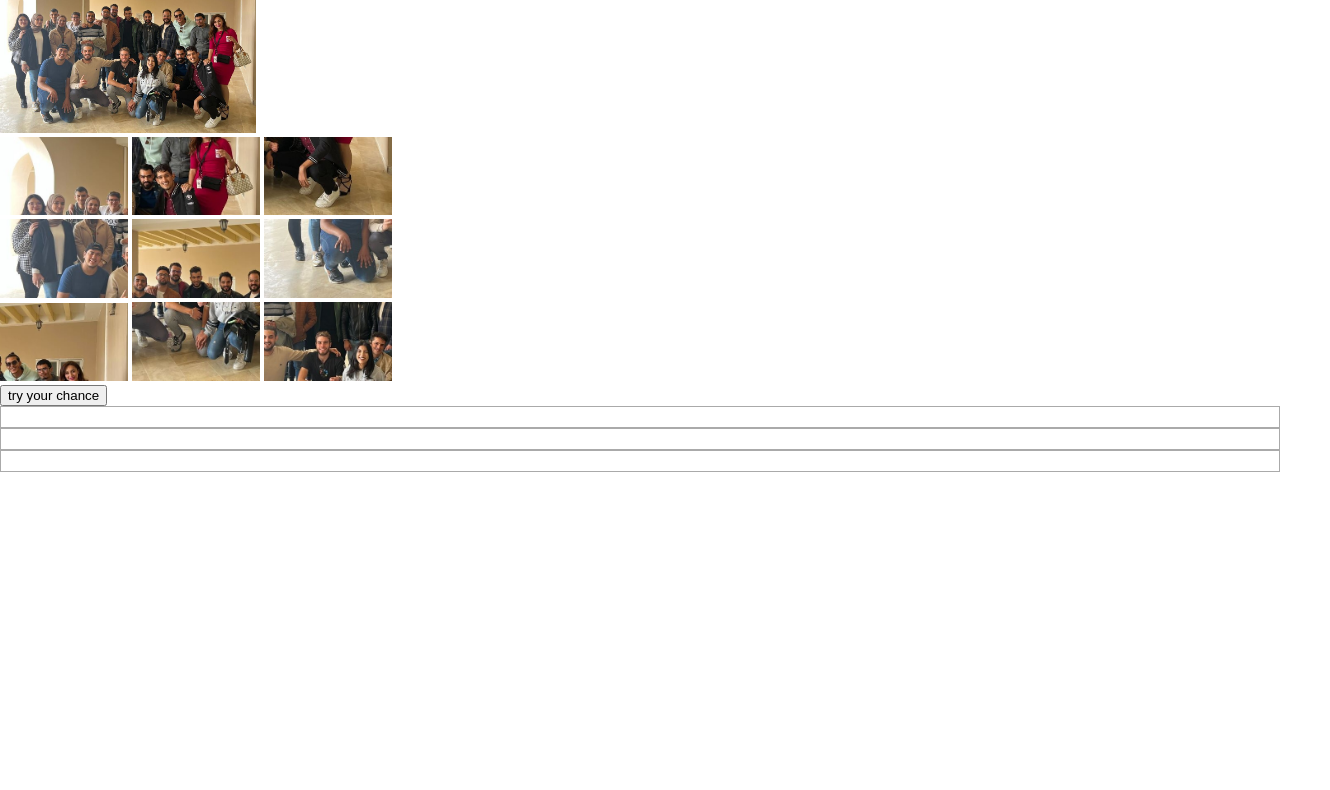
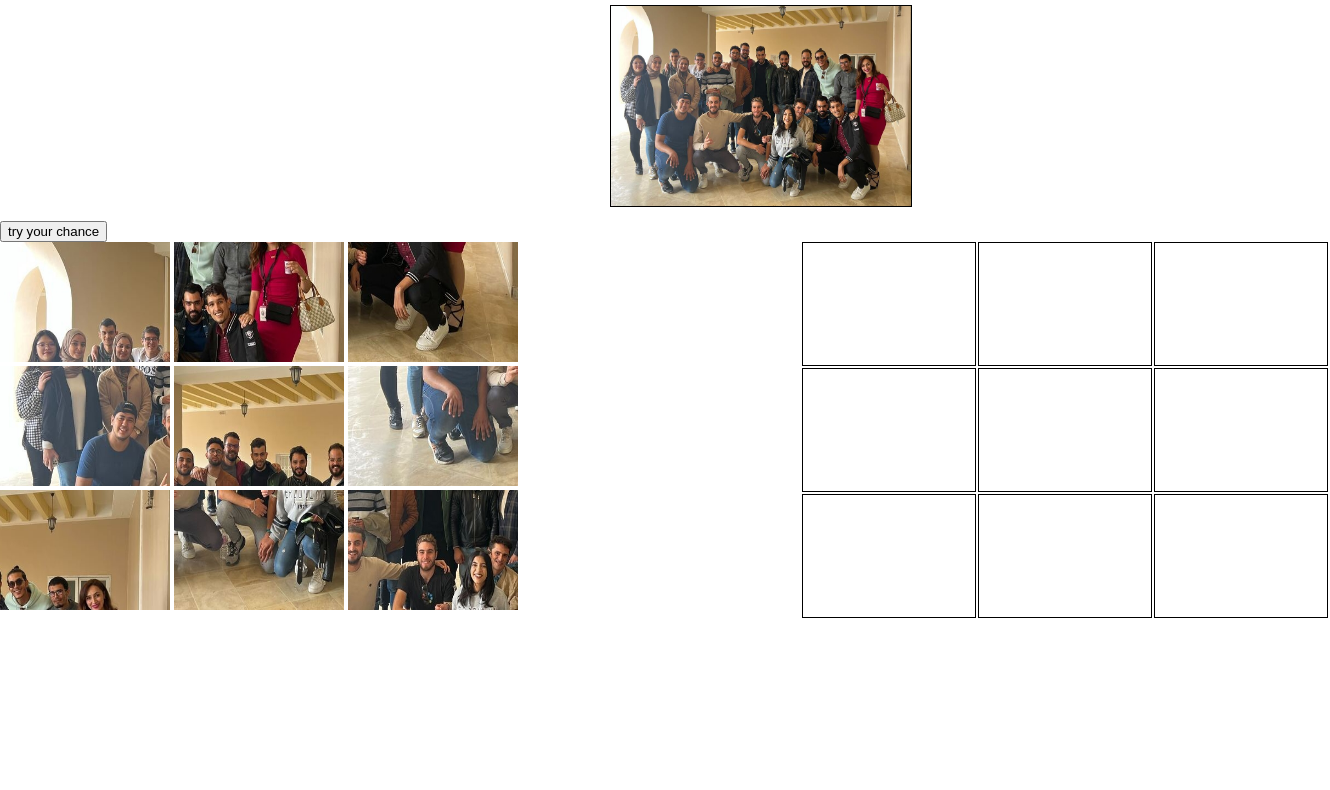
Before and after one commit to c18PuzzelGame/puzzelGame, a plain HTML site: page index.html in a window 1280 px wide. Shown: the part 62-852 px from the top of the page, 1330 px wide, since content can reach past the window. Before the commit the page ends 800 px from the top, so only its background shows below. Drawn offline with Linux system fonts and the light colour scheme.

Commit message:
add file

```diff
--- a/index.html
+++ b/index.html
@@ -11,10 +11,13 @@
     <div class="head">
         <h1>C18 Puzzel</h1>
     </div>
+
     <div id="left">
+        <div><img src="images/Image from iOS.jpg" id="prev" ></div>
+        <button id="ok">try your chance</button>
+        <p class="text"></p>
 
-        <img src="images/Image from iOS.jpg" style="height: 20% ;width: 20%;">
-        <div>
+        <div id="left2">
             <div>
                 <img src="images/conteneur/1.jpg"class="im" id="drag1"draggable='true' ondragstart="drag(event)">
                 <!-- <input type="text" class="inp" id="input1"> -->
@@ -40,13 +43,34 @@
                 <!-- <input type=""inp" id="input9"> -->
             </div>
         </div>
-        <button id="ok">try your chance</button>
     </div>
-    <div>
+
+
+
+    <!-- <div id="flex">
         <div class="right" id="div1" ondrop="drop(event)" ondragover="allowDrop(event)"></div>
         <div class="right" id="div2" ondrop="drop(event)" ondragover="allowDrop(event)"></div>
         <div class="right" id="div3" ondrop="drop(event)" ondragover="allowDrop(event)"></div>
-     </div>
+     </div> -->
+        <table class="right">
+            <tr>
+                 <td id="td1" ondrop="drop(event)" ondragover="allowDrop(event)"></td>
+                 <td id="td2" ondrop="drop(event)" ondragover="allowDrop(event)"></td>
+                 <td id="td3" ondrop="drop(event)" ondragover="allowDrop(event)"></td>
+            </tr>
+            <tr>
+                <td id="td4" ondrop="drop(event)" ondragover="allowDrop(event)"></td>
+                <td id="td5" ondrop="drop(event)" ondragover="allowDrop(event)"></td>
+                <td id="td6" ondrop="drop(event)" ondragover="allowDrop(event)"></td>
+            </tr>
+            <tr>
+                <td id="td7" ondrop="drop(event)" ondragover="allowDrop(event)"></td>
+                <td id="td8" ondrop="drop(event)" ondragover="allowDrop(event)"></td>
+                <td id="td9" ondrop="drop(event)" ondragover="allowDrop(event)"></td>
+            </tr>
+        </table>
+    </div>
+
     <script src="main.js"></script>
 </body>
 </html>
--- a/style.css
+++ b/style.css
@@ -2,25 +2,51 @@
     margin: 0;
 
 }
+#prev{
+    margin:10px 10px ;
+    height: 200px ;
+    width: 300px;
+    border: 1px solid black;
+    position: relative;
+    left: 600px;
+}
+#left2{
 
-.im{height: 10%
-    ;width: 10%
 }
-.right{right: 30%;
-    }
+#ok{
+    /* position: relative;
+    left: 500px;
+    top: -350px; */
+}
+.im{
+    height: 120px;
+    width:170px;
+}
+
 .style1{
     color: red;
 }
 .right{
-    right: 124px;
-    padding:10px;
+    /* padding: 10px;
     border: 1px solid #aaaaaa;
+    position: relative;
+    left:30px;
+    display: flex; */
+    position: relative;
+    left: 800px;
+    top:-374px;
+}
 
-}
 .head{
     text-align: center;
     background-color:rgba(172, 51, 132, 0.678);
-     margin: 0px;
-    padding: 0px;
+    margin: 0px;
+    padding: 10px;
 
 }
+td{
+
+    height: 120px;
+    width: 170px;
+    border:1px solid black ;
+}
```
